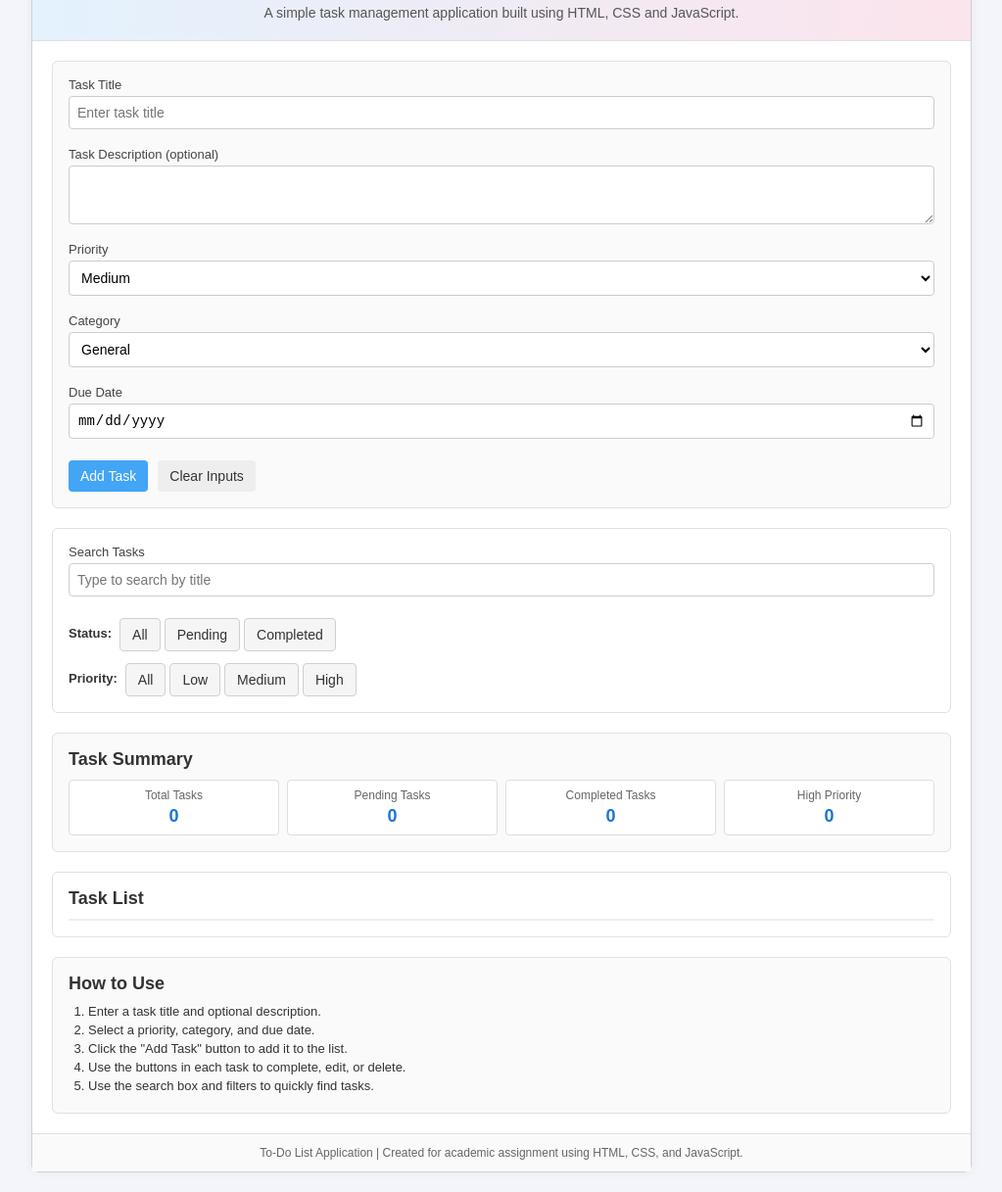
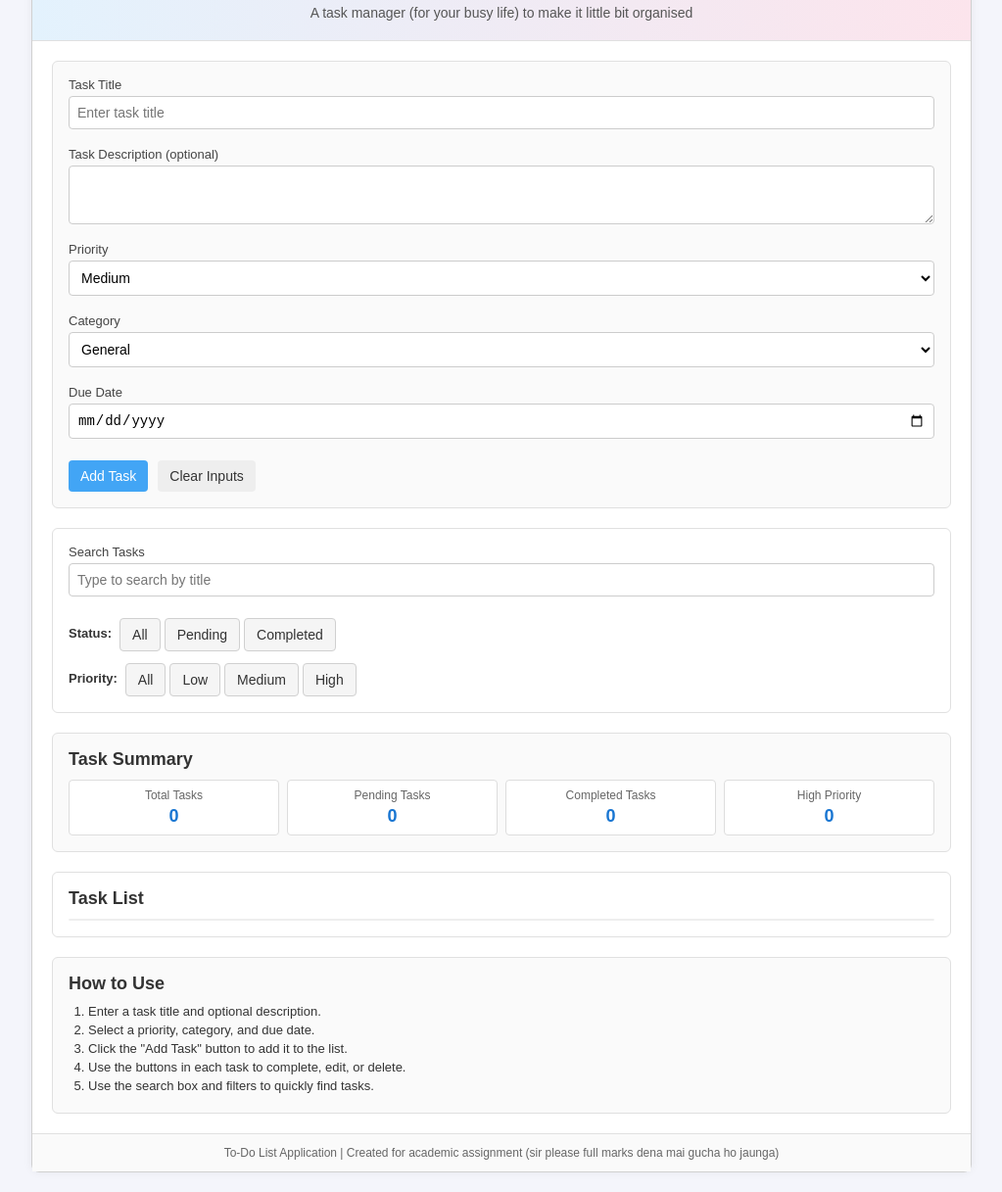
Before and after one commit to shashwat010206/to-do-list, a plain HTML site: page index.html in a window 1280 px wide. Shown: the part 76-1293 px from the top of the page at 98% size, without its empty margins (128-1151 px from the left). Drawn offline with Linux system fonts and the light colour scheme.

Commit message:
Refactor HTML structure and update content
Updated the To-Do List application structure and content, including changes to the title, header subtitle, and footer text.

```diff
--- a/index.html
+++ b/index.html
@@ -9,7 +9,7 @@
     <meta charset="UTF-8">
     <meta name="viewport" content="width=device-width, initial-scale=1.0">
 
-    <title>Advanced To-Do List Application</title>
+    <title> To-Do List</title>
 
     <!-- =========================================================
          LINKING EXTERNAL CSS FILE
@@ -40,8 +40,7 @@
         <header class="app-header">
             <h1 class="app-title">To-Do List Manager</h1>
             <p class="app-subtitle">
-                A simple task management application built using
-                HTML, CSS and JavaScript.
+               A task manager (for your busy life) to make it little bit organised
             </p>
         </header>
 
@@ -265,7 +264,7 @@
         <footer class="app-footer">
             <p class="footer-text">
                 To-Do List Application | Created for academic assignment
-                using HTML, CSS, and JavaScript.
+             (sir please full marks dena mai gucha ho jaunga)
             </p>
         </footer>
 
```
